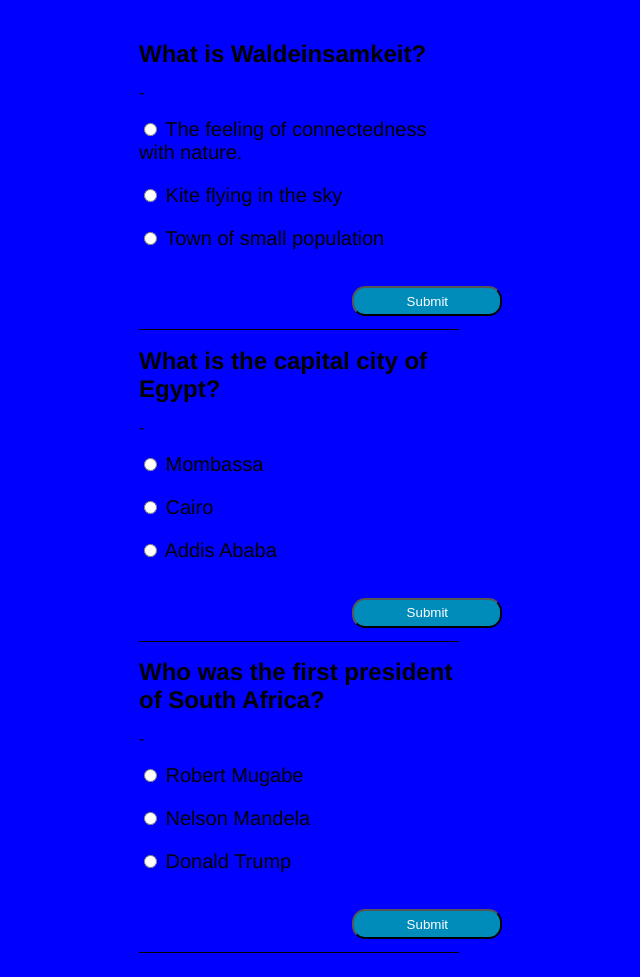
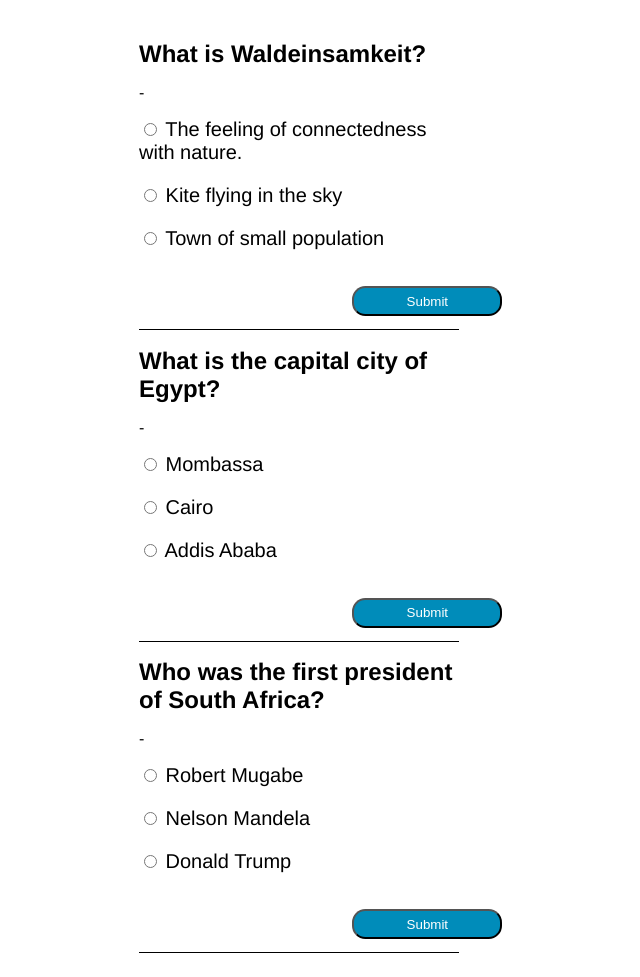
Before and after one commit to liyaSileshi/diaspora, a Django app: page /quiz/ in a window 1280 px wide. Shown: the whole page, without its empty margins (341-981 px from the left). Run offline with Django 3.2, Linux system fonts and the light colour scheme.

Commit message:
quiz style works

```diff
--- a/home/static/home/css/styles.css
+++ b/home/static/home/css/styles.css
@@ -1,5 +1,5 @@
 body{
-    background-color: blue;
+    /* background-color: blue; */
     font-size: 16px;
     font-family: Helvetica;
     padding: 1em;
```
